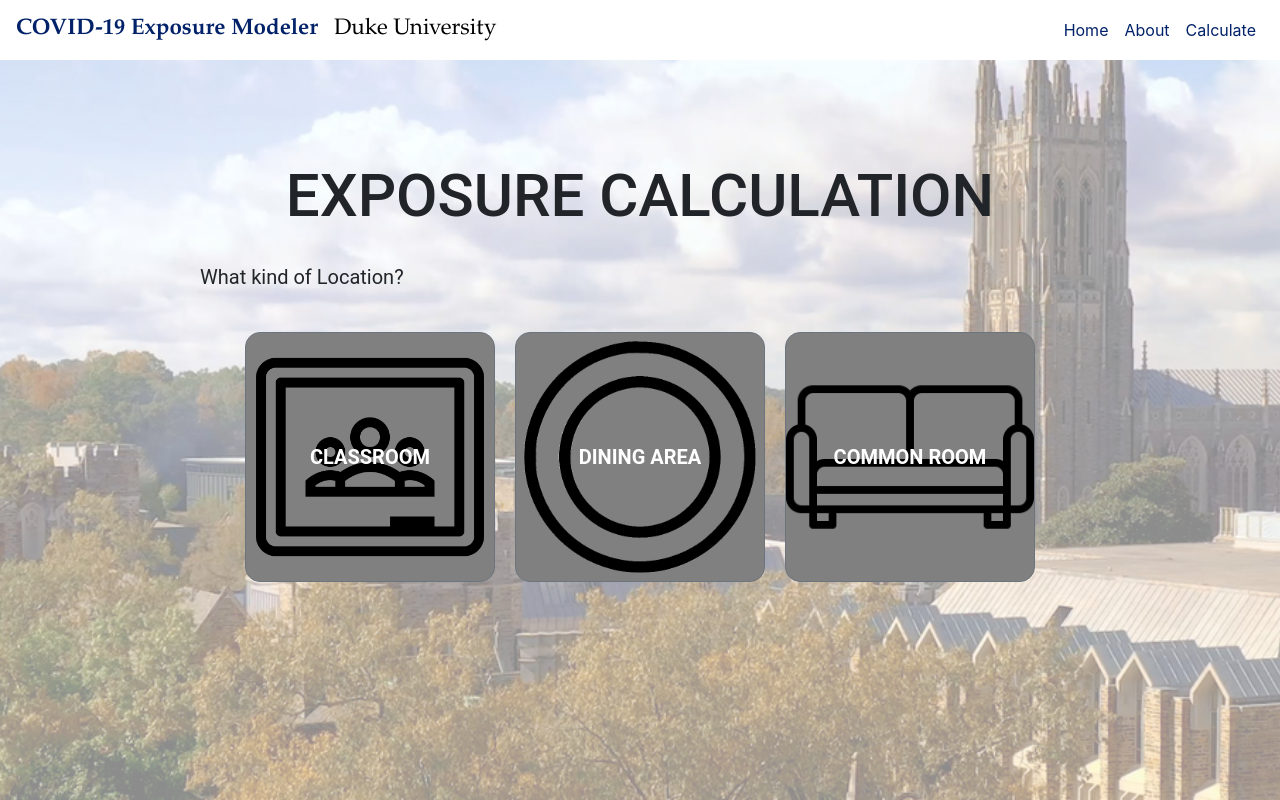
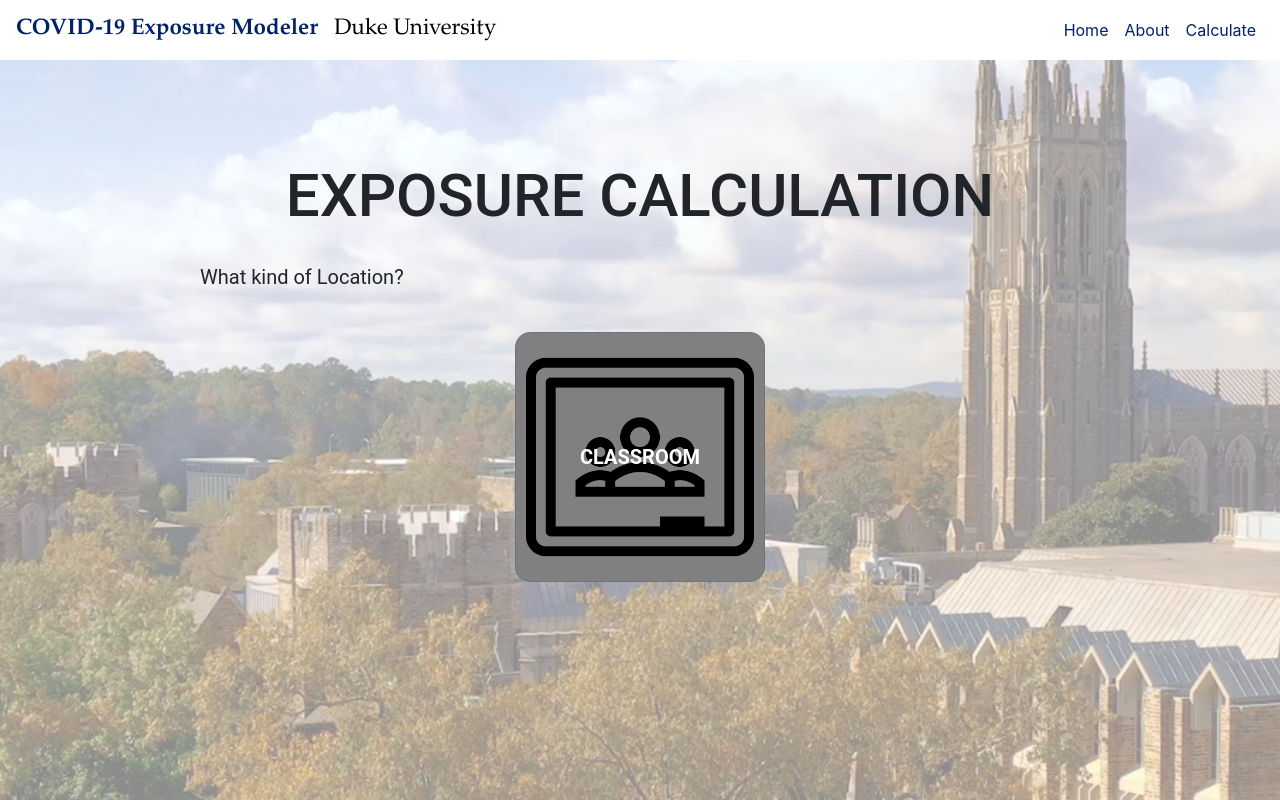
Before and after one commit to ayushgarg-ag/COVID-Risk-Web-App, a React (Create React App) app: page /calculate-home in a window 1280 px wide. Built offline with nearby package versions, Linux system fonts and the light colour scheme.

Commit message:
hid other calcs

```diff
--- a/src/components/CalculateHome.js
+++ b/src/components/CalculateHome.js
@@ -7,10 +7,10 @@ import OverlayTrigger from "react-bootstrap/OverlayTrigger";
 import Tooltip from "react-bootstrap/Tooltip";
 
 function renderBasicTooltip(props) {
-    return <Tooltip {...props}>The basic assessment is best for...</Tooltip>;
+    return <Tooltip {...props}>The basic assessment is best for most users.</Tooltip>;
 }
 function renderAdvancedTooltip(props) {
-    return <Tooltip {...props}>The advanced assessment is best for...</Tooltip>;
+    return <Tooltip {...props}>The advanced assessment is best for users who want to input more specific values.</Tooltip>;
 }
 
 export default class CalculateHome extends React.Component{
@@ -127,8 +127,8 @@ export default class CalculateHome extends React.Component{
             divBody =
             <nav>
                 <button id="classroom-button" className="btn btn-secondary" onClick={this.setClassroomSelected}><b>CLASSROOM</b></button>
-                <button id="dining-button" className="btn btn-secondary" onClick={this.setDiningSelected}><b>DINING AREA</b></button>
-                <button id="commonroom-button" className="btn btn-secondary" onClick={this.setCommonRoomSelected}><b>COMMON ROOM</b></button>
+                {/* <button id="dining-button" className="btn btn-secondary" onClick={this.setDiningSelected}><b>DINING AREA</b></button> */}
+                {/* <button id="commonroom-button" className="btn btn-secondary" onClick={this.setCommonRoomSelected}><b>COMMON ROOM</b></button>  */}
             </nav>
         }
     return(
```
